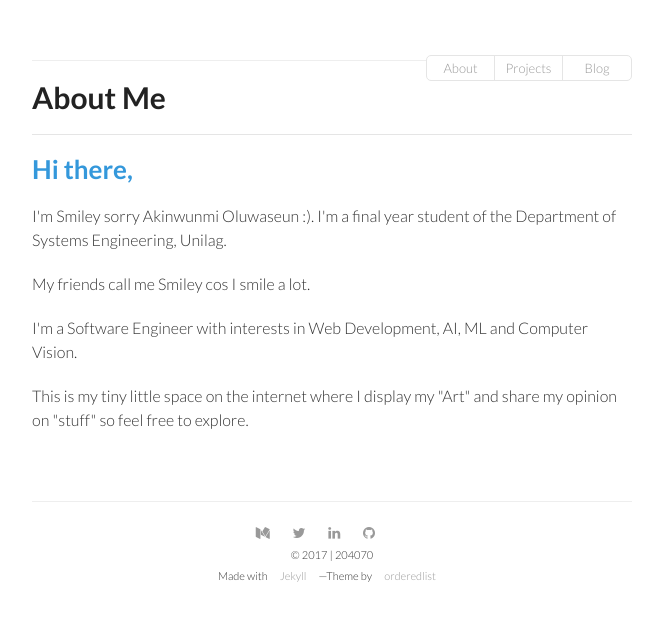
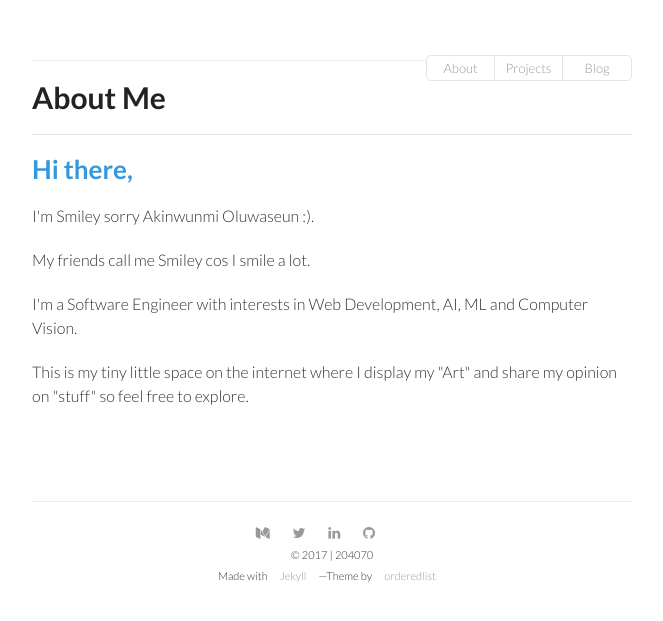
Before and after one commit to 204070/204070.github.io, a Jekyll site: the page built from about/index.html, in a window 1280 px wide. Shown: the top 621 px of the page, without its empty margins (308-971 px from the left). Built offline with Jekyll 4.4.1, drawn with Linux system fonts in a browser that asks for light colours; nearby versions of some CDN libraries.

Commit message:
Changed About

```diff
--- a/about/index.html
+++ b/about/index.html
@@ -8,9 +8,10 @@ title: About
         <h1> About Me </h1>
         <hr>
         <h2>Hi there,</h2>
-        <p>I'm Smiley sorry Akinwunmi Oluwaseun :). I'm a final year student of the Department of Systems Engineering, Unilag.</p>
+        <p>I'm Smiley sorry Akinwunmi Oluwaseun :). </p>
         <p>My friends call me Smiley cos I smile a lot.</p>
         <p>I'm a Software Engineer with interests in Web Development, AI, ML and Computer Vision.</p>
+        <p></p>
         <p>This is my tiny little space on the internet where I display my "Art" and share my opinion on "stuff"
             so feel free to explore.</p>
         <p></p>
```
